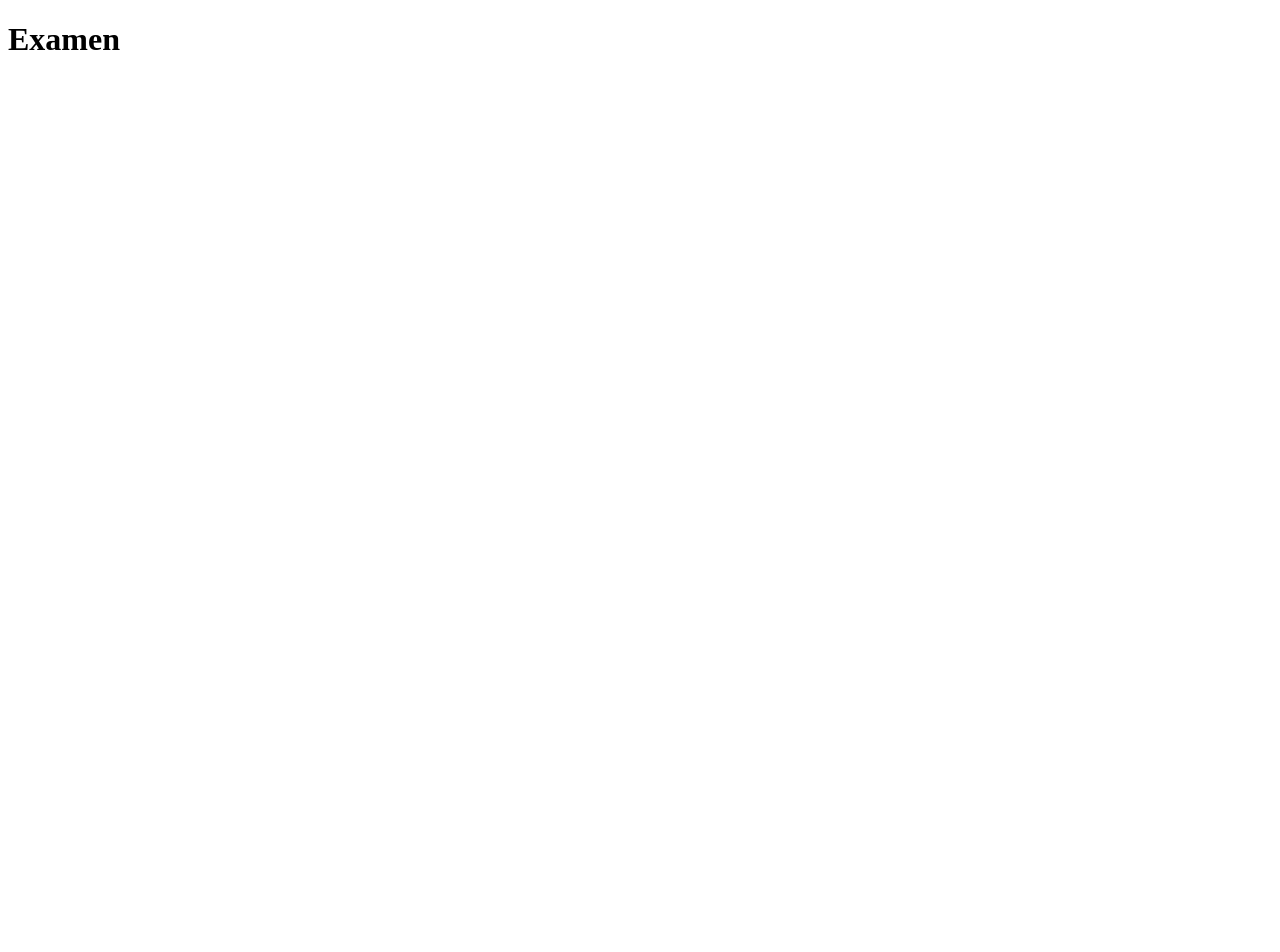
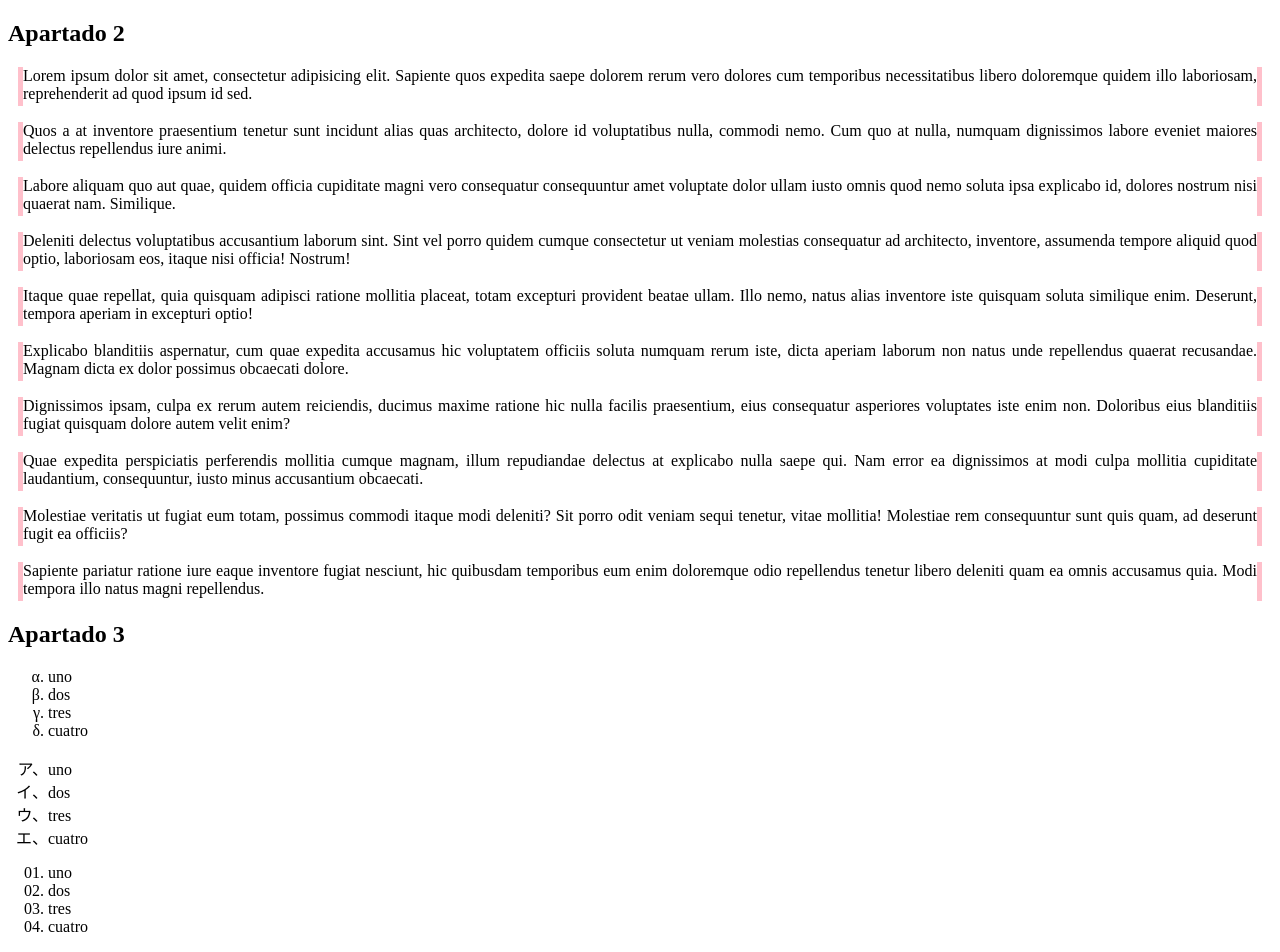
Before and after one commit to soniaaa06/soniaaa06.github.io, a plain HTML site: page examen.html in a window 1280 px wide. Before the commit the page ends 800 px from the top, so only its background shows below. Drawn offline with Linux system fonts and the light colour scheme.

Commit message:
Índice actualizado

```diff
--- a/examen.html
+++ b/examen.html
@@ -1,13 +1,70 @@
 <!DOCTYPE html>
 <html lang="en">
+
 <head>
   <meta charset="UTF-8">
   <meta name="viewport" content="width=device-width, initial-scale=1.0">
   <meta http-equiv="X-UA-Compatible" content="ie=edge">
-  <title>Examen</title>
+  <title>Exámen</title>
+  <style>
+    p {
+      border-right: 5px solid pink;
+      border-left: 5px solid pink;
+      padding-bottom: 3px;
+      text-align: justify;
+      margin-right: 10px;
+      margin-left: 10px;
+    }
+
+    ul:nth-of-type(1) {
+      list-style-type: lower-greek;
+    }
+
+    ul:nth-of-type(2) {
+      list-style-type: katakana;
+
+    }
+    ul:nth-of-type(3) {
+      list-style-type: decimal-leading-zero;
+    }
+  </style>
 </head>
+
+
 <body>
-  <h1>Examen</h1>
+  <h2>Apartado 2</h2>
+  <p>Lorem ipsum dolor sit amet, consectetur adipisicing elit. Sapiente quos expedita saepe dolorem rerum vero dolores cum temporibus necessitatibus libero doloremque quidem illo laboriosam, reprehenderit ad quod ipsum id sed.</p>
+  <p>Quos a at inventore praesentium tenetur sunt incidunt alias quas architecto, dolore id voluptatibus nulla, commodi nemo. Cum quo at nulla, numquam dignissimos labore eveniet maiores delectus repellendus iure animi.</p>
+  <p>Labore aliquam quo aut quae, quidem officia cupiditate magni vero consequatur consequuntur amet voluptate dolor ullam iusto omnis quod nemo soluta ipsa explicabo id, dolores nostrum nisi quaerat nam. Similique.</p>
+  <p>Deleniti delectus voluptatibus accusantium laborum sint. Sint vel porro quidem cumque consectetur ut veniam molestias consequatur ad architecto, inventore, assumenda tempore aliquid quod optio, laboriosam eos, itaque nisi officia! Nostrum!</p>
+  <p>Itaque quae repellat, quia quisquam adipisci ratione mollitia placeat, totam excepturi provident beatae ullam. Illo nemo, natus alias inventore iste quisquam soluta similique enim. Deserunt, tempora aperiam in excepturi optio!</p>
+  <p>Explicabo blanditiis aspernatur, cum quae expedita accusamus hic voluptatem officiis soluta numquam rerum iste, dicta aperiam laborum non natus unde repellendus quaerat recusandae. Magnam dicta ex dolor possimus obcaecati dolore.</p>
+  <p>Dignissimos ipsam, culpa ex rerum autem reiciendis, ducimus maxime ratione hic nulla facilis praesentium, eius consequatur asperiores voluptates iste enim non. Doloribus eius blanditiis fugiat quisquam dolore autem velit enim?</p>
+  <p>Quae expedita</style> perspiciatis perferendis mollitia cumque magnam, illum repudiandae delectus at explicabo nulla saepe qui. Nam error ea dignissimos at modi culpa mollitia cupiditate laudantium, consequuntur, iusto minus accusantium obcaecati.</p>
+  <p>Molestiae veritatis ut fugiat eum totam, possimus commodi itaque modi deleniti? Sit porro odit veniam sequi tenetur, vitae mollitia! Molestiae rem consequuntur sunt quis quam, ad deserunt fugit ea officiis?</p>
+  <p>Sapiente pariatur ratione iure eaque inventore fugiat nesciunt, hic quibusdam temporibus eum enim doloremque odio repellendus tenetur libero deleniti quam ea omnis accusamus quia. Modi tempora illo natus magni repellendus.</p>
 
+  <h2>Apartado 3</h2>
+
+  <ul>
+    <li>uno</li>
+    <li>dos</li>
+    <li>tres</li>
+    <li>cuatro</li>
+  </ul>
+
+  <ul>
+    <li>uno</li>
+    <li>dos</li>
+    <li>tres</li>
+    <li>cuatro</li>
+  </ul>
+  <ul>
+    <li>uno</li>
+    <li>dos</li>
+    <li>tres</li>
+    <li>cuatro</li>
+  </ul>
 </body>
+
 </html>
```
